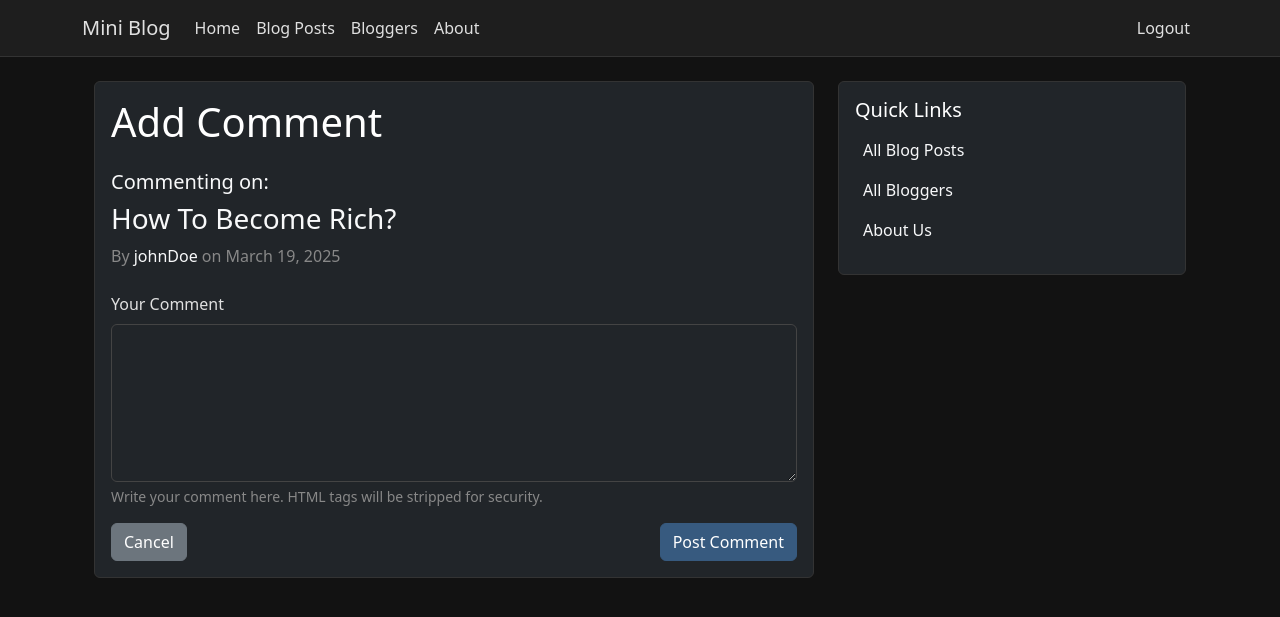
After one commit to 00ROHIT00/Django-Mini-Blog, a Django app: page /blog/1/create/ in a window 1280 px wide. The commit adds this page. Shown: the top 617 px of the page. Run offline with Django 5.2, Linux system fonts and the light colour scheme; a user stored in the database is signed in; data comes from the database, SQL or seed files in the repository; both versions use the stored data as it was after the commit.

Commit message:
Comment form page

```diff
--- /dev/null
+++ b/app/templates/create_comment.html
@@ -0,0 +1,73 @@
+{% extends 'base.html' %}
+
+{% block title %}Add Comment - {{ post.title }} - Mini Blog{% endblock %}
+
+{% block content %}
+<div class="container mt-4">
+    <div class="row">
+        <div class="col-md-8">
+            <div class="card bg-dark text-light">
+                <div class="card-body">
+                    <h1 class="card-title mb-4">Add Comment</h1>
+
+                    <!-- Blog Post Info -->
+                    <div class="mb-4">
+                        <h5>Commenting on:</h5>
+                        <h3>
+                            <a href="{% url 'blog_detail' post.id %}" class="text-light text-decoration-none">
+                                {{ post.title }}
+                            </a>
+                        </h3>
+                        <p class="text-muted mb-0">
+                            By <a href="{% url 'blogger_detail' post.author.id %}" class="text-light">{{ post.author.username }}</a>
+                            on {{ post.created_at|date:"F j, Y" }}
+                        </p>
+                    </div>
+
+                    <!-- Comment Form -->
+                    <form method="post">
+                        {% csrf_token %}
+                        <div class="form-group mb-3">
+                            <label for="content" class="form-label">Your Comment</label>
+                            <textarea name="content" id="content" class="form-control bg-dark text-light" rows="6" required></textarea>
+                            <div class="form-text text-muted">
+                                Write your comment here. HTML tags will be stripped for security.
+                            </div>
+                        </div>
+                        <div class="d-flex justify-content-between align-items-center">
+                            <a href="{% url 'blog_detail' post.id %}" class="btn btn-secondary">Cancel</a>
+                            <button type="submit" class="btn btn-primary">Post Comment</button>
+                        </div>
+                    </form>
+                </div>
+            </div>
+        </div>
+
+        <!-- Sidebar -->
+        <div class="col-md-4">
+            <div class="card bg-dark text-light mb-4">
+                <div class="card-body">
+                    <h5 class="card-title mb-3">Quick Links</h5>
+                    <ul class="list-unstyled mb-0">
+                        <li class="mb-3">
+                            <a href="{% url 'blog_list' %}" class="text-light text-decoration-none">
+                                <i class="fas fa-list me-2"></i>All Blog Posts
+                            </a>
+                        </li>
+                        <li class="mb-3">
+                            <a href="{% url 'blogger_list' %}" class="text-light text-decoration-none">
+                                <i class="fas fa-users me-2"></i>All Bloggers
+                            </a>
+                        </li>
+                        <li class="mb-3">
+                            <a href="{% url 'about' %}" class="text-light text-decoration-none">
+                                <i class="fas fa-info-circle me-2"></i>About Us
+                            </a>
+                        </li>
+                    </ul>
+                </div>
+            </div>
+        </div>
+    </div>
+</div>
+{% endblock %}
--- a/app/urls.py
+++ b/app/urls.py
@@ -10,7 +10,7 @@ urlpatterns = [
     path('clear-welcome-toast/', views.clear_welcome_toast, name='clear_welcome_toast'),
     path('blog/blogs/', views.blog_list, name='blog_list'),
     path('blog/<int:post_id>/', views.blog_detail, name='blog_detail'),
-    path('blog/<int:post_id>/comment/', views.add_comment, name='add_comment'),
+    path('blog/<int:post_id>/create/', views.create_comment, name='create_comment'),
     path('blog/blogger/<int:author_id>/', views.blogger_detail, name='blogger_detail'),
     path('blog/bloggers/', views.blogger_list, name='blogger_list'),
 ]
--- a/app/views.py
+++ b/app/views.py
@@ -8,6 +8,7 @@ from django.views.decorators.http import require_POST
 from .models import User, BlogPost, Comment
 from django.utils import timezone
 from datetime import timedelta
+from django.urls import reverse
 
 # Create your views here.
 
@@ -57,6 +58,11 @@ def login_view(request):
             # Set session variable to show welcome toast
             request.session['show_welcome_toast'] = True
             messages.success(request, 'Login successful!')
+
+            # Check if there's a next URL to redirect to
+            next_url = request.GET.get('next')
+            if next_url:
+                return redirect(next_url)
             return redirect('home')
         else:
             messages.error(request, 'Invalid username or password')
@@ -90,7 +96,7 @@ def blog_detail(request, post_id):
     })
 
 @login_required
-def add_comment(request, post_id):
+def create_comment(request, post_id):
     post = get_object_or_404(BlogPost, id=post_id)
     if request.method == 'POST':
         content = request.POST.get('content', '').strip()
@@ -101,9 +107,11 @@ def add_comment(request, post_id):
                 post=post
             )
             messages.success(request, 'Comment added successfully!')
+            return redirect('blog_detail', post_id=post_id)
         else:
             messages.error(request, 'Comment cannot be empty.')
-    return redirect('blog_detail', post_id=post_id)
+
+    return render(request, 'create_comment.html', {'post': post})
 
 def author_detail(request, author_id):
     author = get_object_or_404(User, id=author_id)
```
Also changed, not shown: app/templates/blog_detail.html (+7 -9 lines), db.sqlite3.
